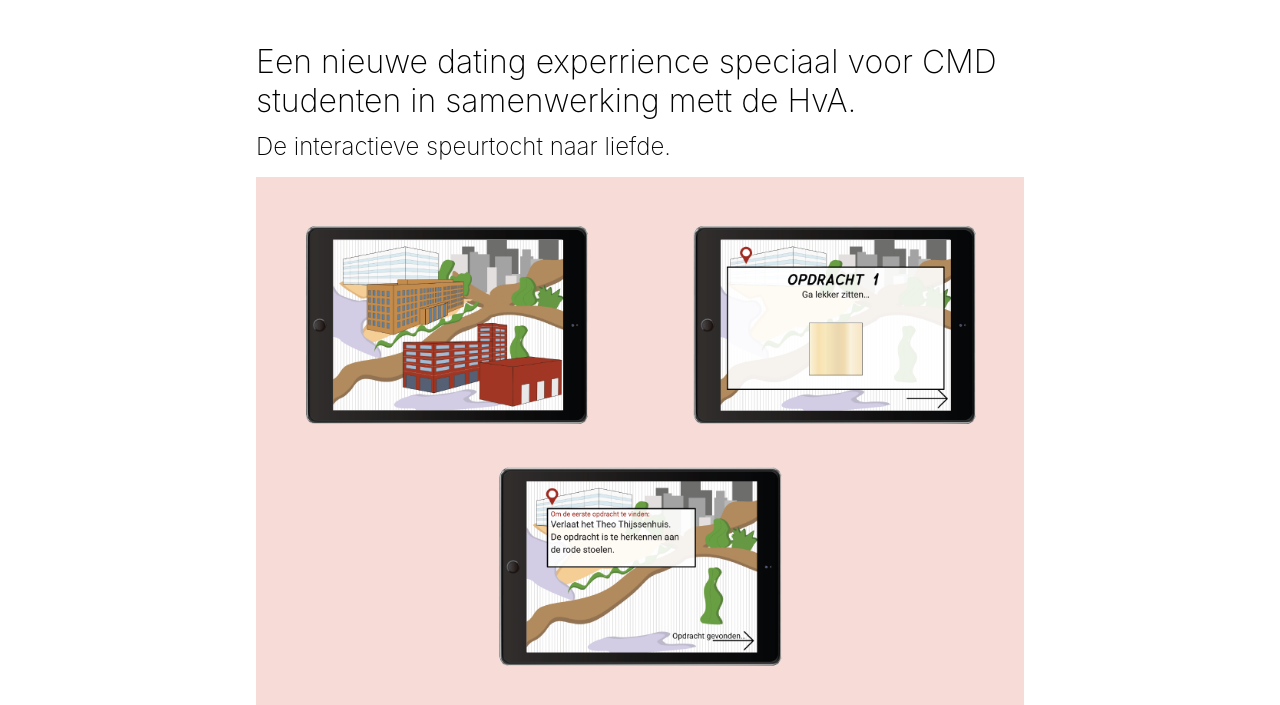
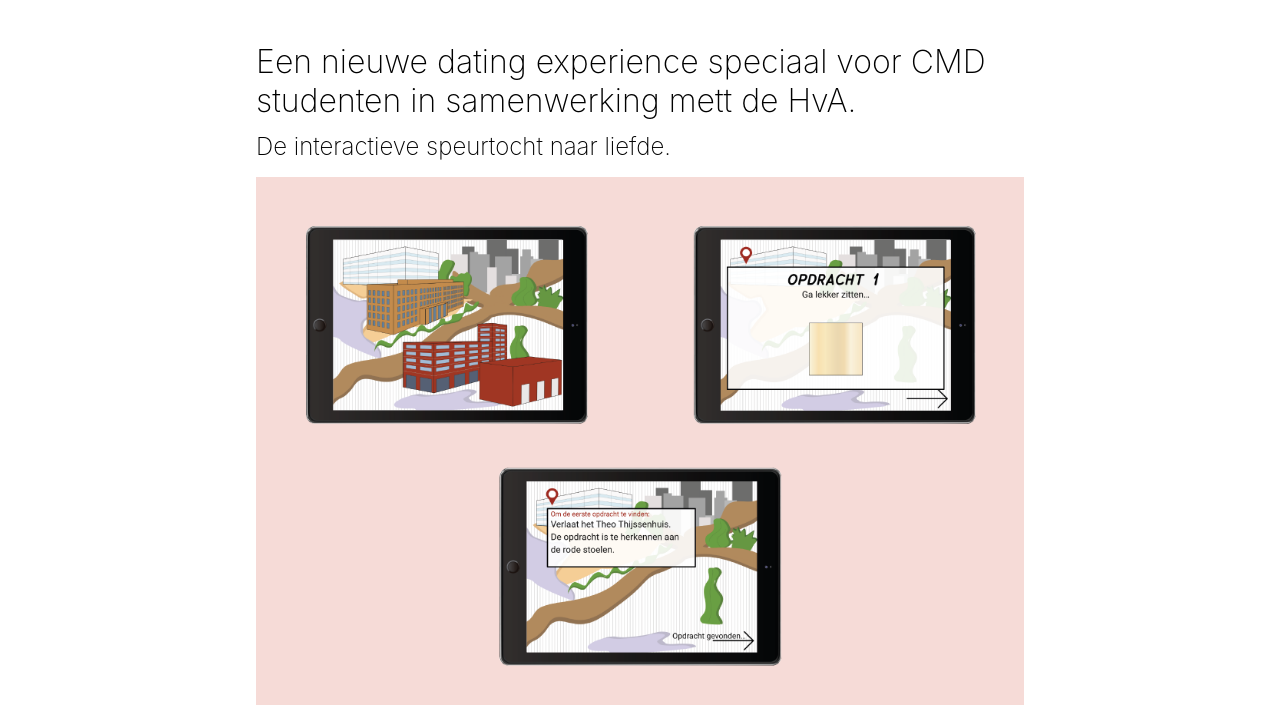
Before and after one commit to IrisvanOllefen/Portfolio, a plain HTML site: page FirstDates.html in a window 1280 px wide. Shown: the part 95-800 px from the top of the page. Drawn offline with Linux system fonts and the light colour scheme.

Commit message:
Update FirstDates.html

```diff
--- a/FirstDates.html
+++ b/FirstDates.html
@@ -25,7 +25,7 @@
       <section class="container">
         <article class="contentblokje">
           <h1>
-            Een nieuwe dating experrience speciaal voor CMD studenten in
+            Een nieuwe dating experience speciaal voor CMD studenten in
             samenwerking mett de HvA.
           </h1>
           <h2>
```
